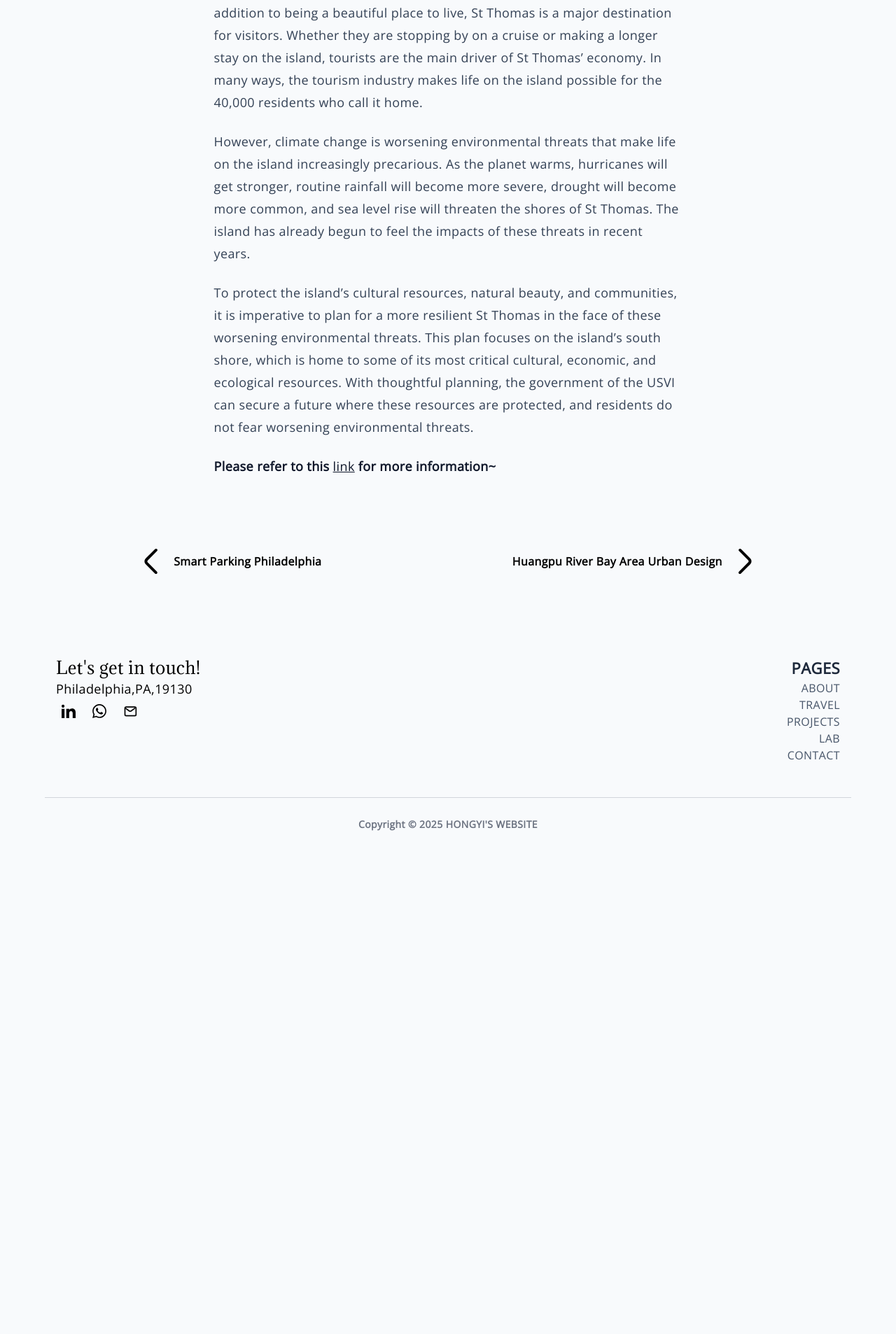
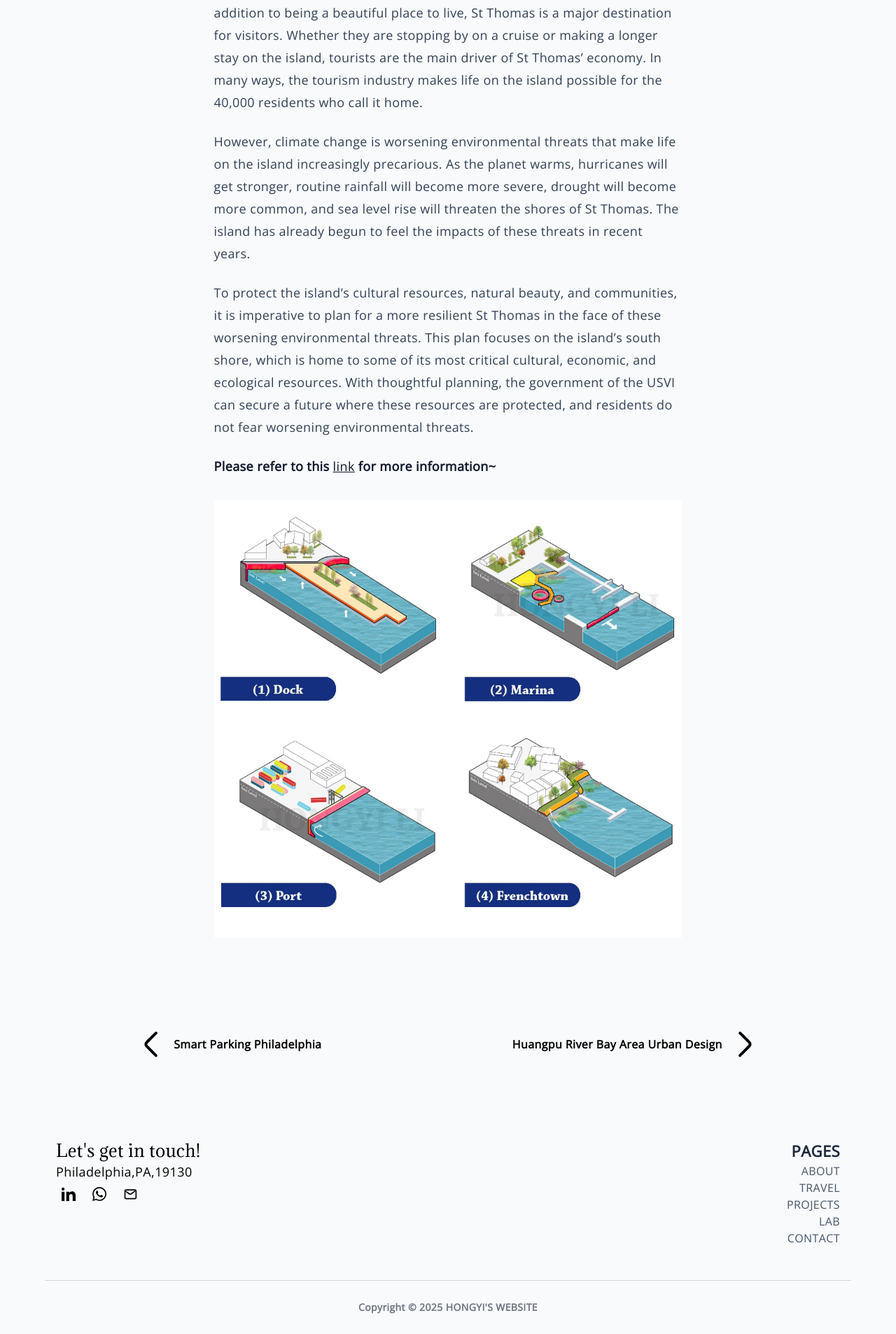
Before and after one commit to hongyili-hl/hongyili-hl.github.io, a Jekyll site: the page built from _posts/2023-12-12-St-Thomas-Resilience-Plan.md, in a window 1280 px wide. Shown: the part 709-2615 px from the top of the page at 70% size. Built offline with Jekyll 4.4.1, drawn with Linux system fonts in a browser that asks for light colours; before the commit the page ends 1925 px from its top, so only the background shows below that.

Commit message:
Update 2023-12-12-St-Thomas-Resilience-Plan.md

```diff
--- a/_posts/2023-12-12-St-Thomas-Resilience-Plan.md
+++ b/_posts/2023-12-12-St-Thomas-Resilience-Plan.md
@@ -13,3 +13,5 @@ However, climate change is worsening environmental threats that make life on the
 To protect the island’s cultural resources, natural beauty, and communities, it is imperative to plan for a more resilient St Thomas in the face of these worsening environmental threats. This plan focuses on the island’s south shore, which is home to some of its most critical cultural, economic, and ecological resources. With thoughtful planning, the government of the USVI can secure a future where these resources are protected, and residents do not fear worsening environmental threats.
 
 **Please refer to this [link](https://www.design.upenn.edu/work/st-thomas-south-shoreline-resilience-plan) for more information~**
+
+![St Thomas South Shoreline Resilience Plan-2](/assets/images/St Thomas South Shoreline Resilience Plan-2.jpg)
```
